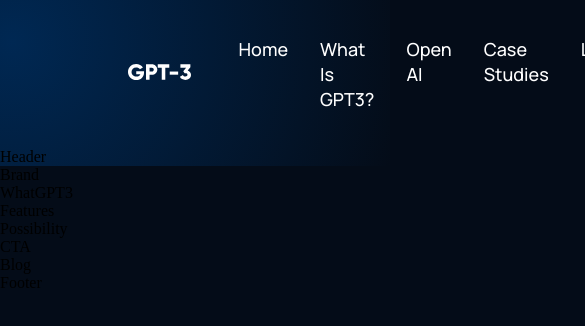
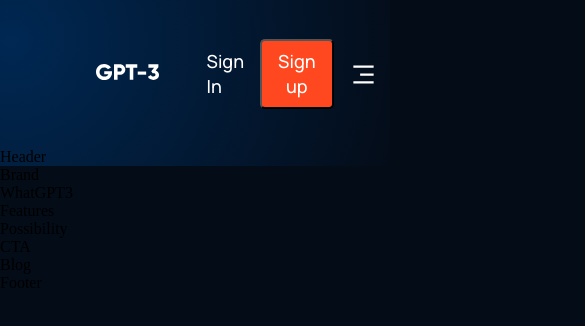
Before and after one commit to christopherpoegl/gpt3_ui_ux, a React (Create React App) app: page / in a window 390 px wide. Shown: the top 326 px of the page, 585 px wide, since content can reach past the window. Built offline with nearby package versions, Linux system fonts and the light colour scheme.

Commit message:
Navbar Complete

```diff
--- a/src/components/navbar/Navbar.jsx
+++ b/src/components/navbar/Navbar.jsx
@@ -1,8 +1,20 @@
-import React from 'react'
+import React,{ useState } from 'react'
 import {RiMenu3Line, RiCloseLin} from 'react-icons/ri';
 import logo from '../../assets/logo.svg';
 import './navbar.css'
+
+const Menu = () => (
+  <>
+  <p><a href="#home">Home</a></p>
+  <p><a href="#wgpt3">What is GPT3?</a></p>
+  <p><a href="#possibility">Open AI</a></p>
+  <p><a href="#features">Case Studies</a></p>
+  <p><a href="#blog">Library</a></p>
+  </>
+)
+
 const Navbar = () => {
+  const [toggleMenu, setToggleMenu] = useState(false);
   return (
     <div className="gpt3__navbar">
       <div className="gpt3__navbar-links">
@@ -10,16 +22,30 @@
           <img src={logo} alt="logo"/>
         </div>
         <div className="gpt3__navbar-links_container">
-        <p><a href="#home">Home</a></p>
-        <p><a href="#wgpt3">What is GPT3?</a></p>
-        <p><a href="#possibility">Open AI</a></p>
-        <p><a href="#features">Case Studies</a></p>
-        <p><a href="#blog">Library</a></p>
+        <Menu />
+        </div>
         </div>
         <div className="gpt3__navbar-sign">
           <p>Sign in</p>
           <button type="button">Sign up</button>
-        </div>
+      </div>
+      <div className="gpt3__navbar-menu">
+        { toggleMenu
+          ? <RiCloseLine color="#fff" size={27} onclick={()=> setToggleMenu(false)}/>
+          : <RiMenu3Line color="#fff" size={27} onclick={()=> setToggleMenu(true)}/>
+        }
+        {toggleMenu && (
+          <div className="gpt3__navbar-menu_container scale-up-center">
+            <div className="gpt3__navbar-menu-container-links">
+              <Menu />
+              <div className="gpt3__navbar-menu_container-links-sign">
+                  <p>Sign in</p>
+                  <button type="button">Sign up</button>
+              </div>
+            </div>
+            </div>
+        )
+        }
       </div>
     </div>
   )
--- a/src/components/navbar/navbar.css
+++ b/src/components/navbar/navbar.css
@@ -58,3 +58,69 @@
     background: #FF4820;
     border-radius: 5px;
  }
+
+ .gpt3__navbar-menu{
+    margin-left: 1rem;
+    display: none;
+    Position: relative;
+ }
+
+ .gpt3__navbar-menu svg {
+    cursor: pointer;
+ }
+
+ .gpt3__navbar-menu-container {
+    display: flex;
+    justify-content:flex-end;
+    align-items: flex-end;
+    flex-direction: column;
+
+    text-align: end;
+    background: var(--color-footer);
+    padding: 2rem;
+    position: absolute;
+    top: 40px;
+    right: 0;
+    margin-top: 1rem;
+    min-width: 210px;
+    border-radius: 5px;
+    box-shadow: 0 0 5 rgba(0,0,0,0.2);
+ }
+
+ .gpt3__navbar-menu_container p{
+    margin: 1rem;
+ }
+
+ .gpt3__navbar-menu-container-links-sign{
+    display: none;
+ }
+
+ @media screen and (max-width: 1050px){
+    .gpt3__navbar-links_container {
+        display: none;
+    }
+    .gpt3__navbar-menu {
+        display: flex;
+    }
+ }
+
+ @media screen and (max-width: 700px){
+    .gpt3__navbar{
+        padding: 2rem 4rem;
+    }
+ }
+
+ @media screen and(max-width: 550px){
+    .gpt3__navbar {
+        padding: 2rem;
+    }
+    .gpt3__navbar-sign {
+        display: none;
+    }
+    .gpt3__navbar-menu_container {
+        top: 20px;
+    }
+    .gpt3__navbar-menu_container-links-sign{
+        display: block;
+    }
+ }
```
